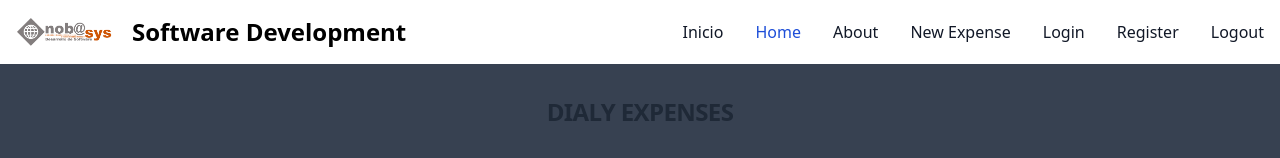
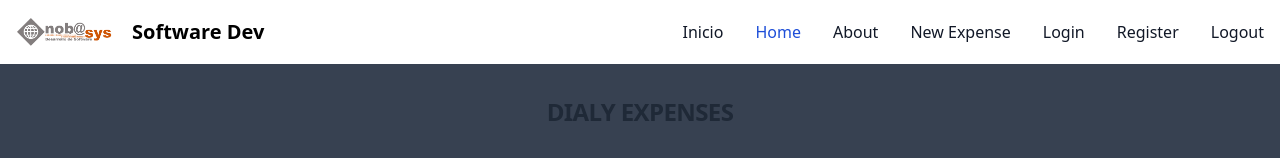
Before and after one commit to Fabian205/nextjs-mysql-crud, a Next.js app: page / in a window 1280 px wide. Shown: the top 158 px of the page. Built offline with nearby package versions, Linux system fonts and the light colour scheme.

Commit message:
Change navbar software dev

```diff
--- a/src/components/Navbar.js
+++ b/src/components/Navbar.js
@@ -21,8 +21,8 @@ export function Navbar() {
             className="h-8 mr-5"
             alt="Logo Noba"
           />
-          <span className="self-center text-2xl font-semibold whitespace-nowrap dark:text-white">
-            Software Development
+          <span className="text-xs xs:text-xs sm:text-sm md:text-md lg:text-lg xl:text-xl  self-center font-semibold whitespace-nowrap dark:text-white">
+            Software Dev
           </span>
         </a>
         <button
```
